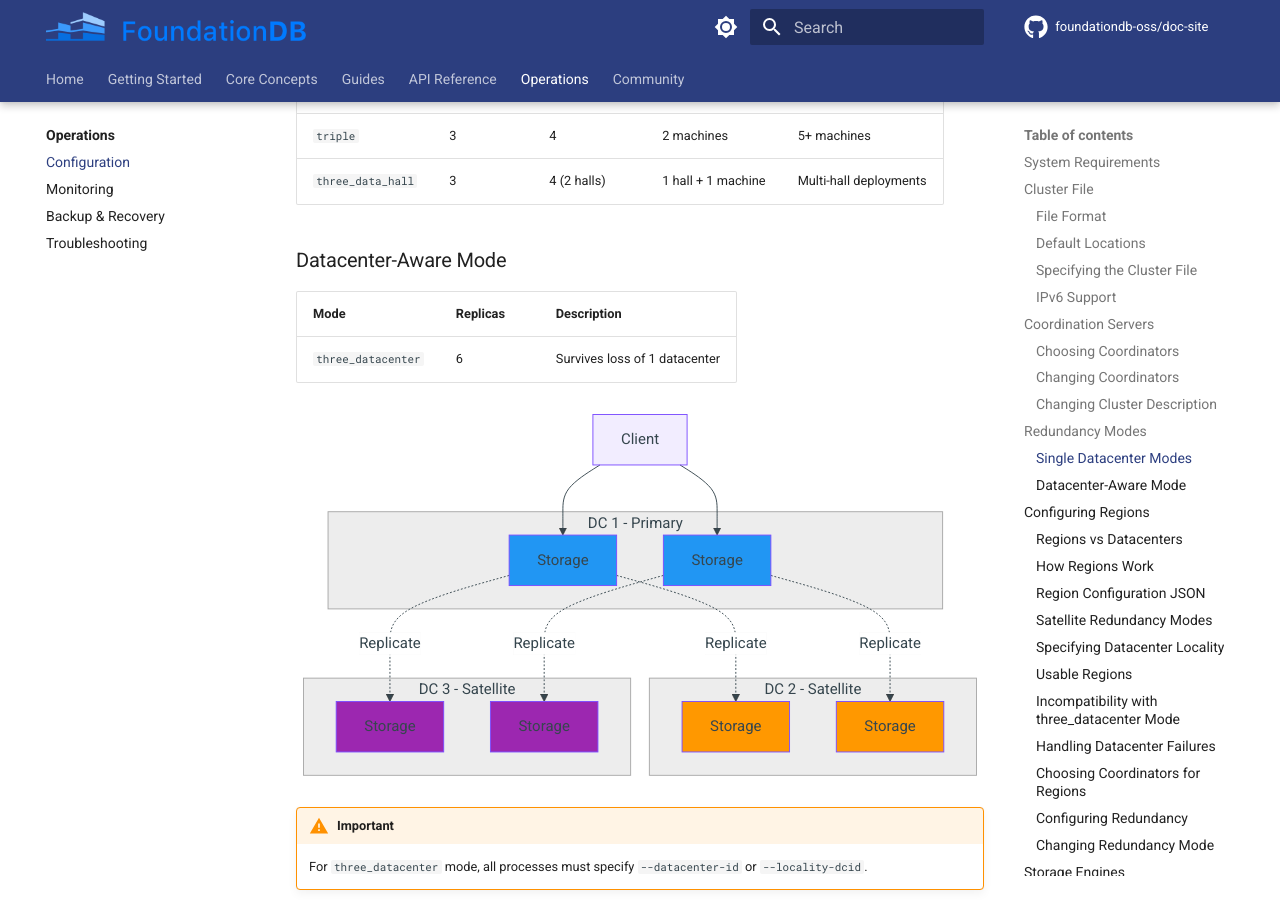
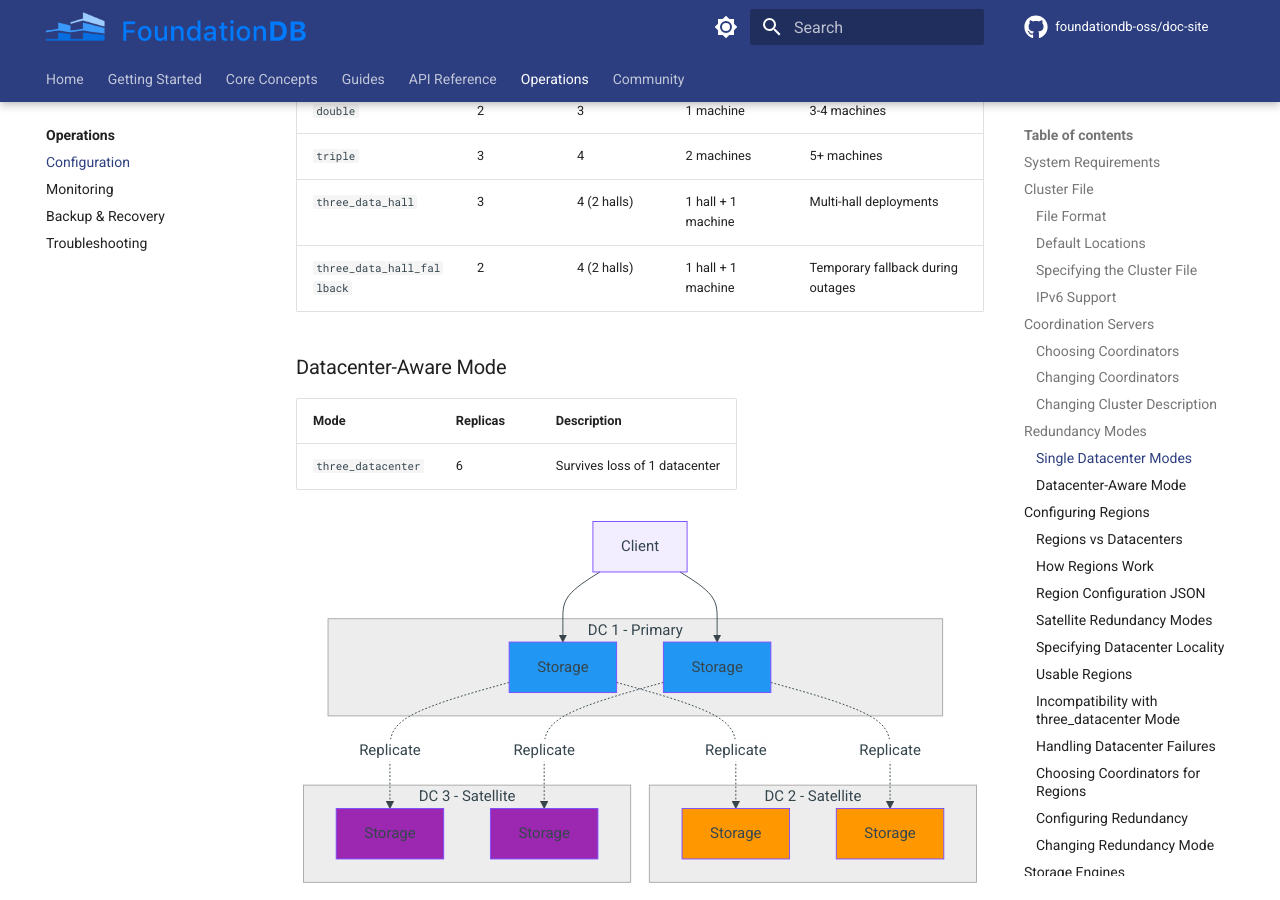
Before and after one commit to foundationdb-oss/doc-site, an MkDocs documentation site: the page built from docs/operations/configuration.md, in a window 1280 px wide and 900 px high, scrolled down 4180 px. Built offline with MkDocs 1.6.1 and Material for MkDocs 9.7.7, drawn with Linux system fonts in a browser that asks for light colours; comment, search, counter and statistics services are not loaded; the version menu is left out; part of the change alters nothing that is shown.

Commit message:
Review docs/operations/configuration.md for version accuracy
Agent-Id: agent-e526f68d-45f2-457d-99fa-66a08a471863
Linked-Note-Id: f5f5a97a-6e16-4116-9c32-306ec5f65e1c

```diff
--- a/docs/operations/configuration.md
+++ b/docs/operations/configuration.md
@@ -154,6 +154,7 @@ graph TB
 | `double` | 2 | 3 | 1 machine | 3-4 machines |
 | `triple` | 3 | 4 | 2 machines | 5+ machines |
 | `three_data_hall` | 3 | 4 (2 halls) | 1 hall + 1 machine | Multi-hall deployments |
+| `three_data_hall_fallback` | 2 | 4 (2 halls) | 1 hall + 1 machine | Temporary fallback during outages |
 
 ### Datacenter-Aware Mode
 
@@ -414,7 +415,7 @@ FoundationDB supports multiple storage engines optimized for different workloads
 
 | Engine | Best For | Notes |
 |--------|----------|-------|
-| `ssd` (ssd-2) | Production with SSDs | B-tree optimized for SSDs, recommended default |
+| `ssd` | Production with SSDs | B-tree optimized for SSDs, recommended default |
 | `ssd-redwood-v1` | High throughput | Improved B-tree, lower write amplification |
 | `ssd-rocksdb-v1` | Write-heavy workloads | LSM-tree based, tunable compression |
 | `memory` | Small datasets | Data in memory, logged to disk |
```
